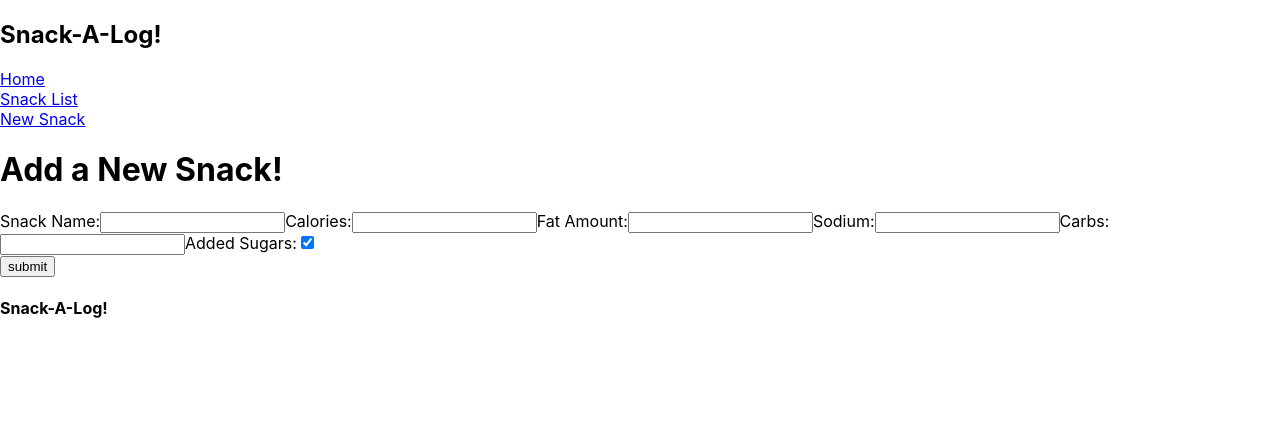
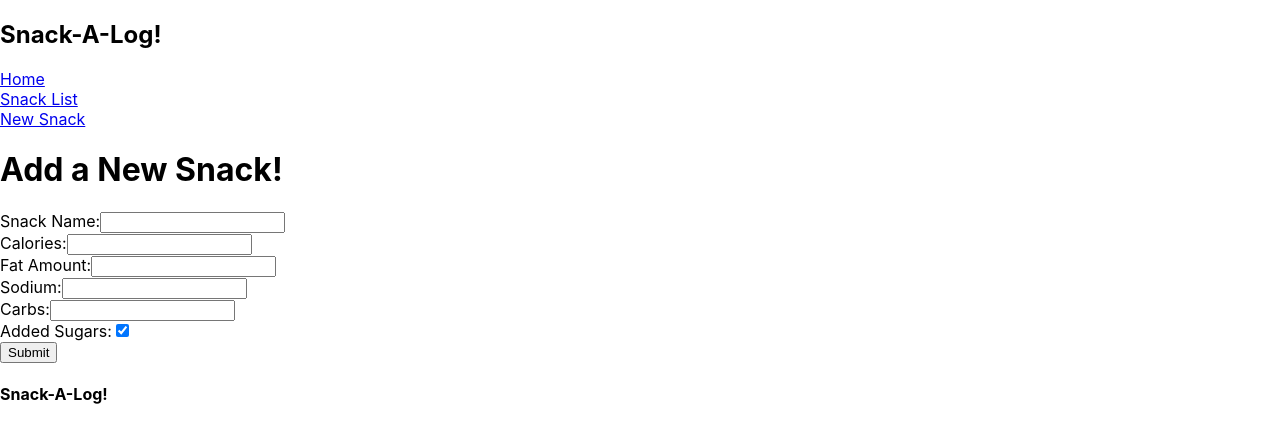
Before and after one commit to Mckoy-93/Snack-A-Log-Front-End, a React (Create React App) app in the folder snack-a-log-front-end/: page /snacks/new in a window 1280 px wide. Shown: the top 442 px of the page. Built offline with nearby package versions, Linux system fonts and the light colour scheme.

Commit message:
some formatting

```diff
--- a/snack-a-log-front-end/src/Components/NewSnack.js
+++ b/snack-a-log-front-end/src/Components/NewSnack.js
@@ -54,6 +54,7 @@ export default function NewSnack() {
         onChange={handleTextChange}
         id='name'
         />
+        <br/>
         <label>Calories:</label>
         <input
             type="number"
@@ -61,6 +62,7 @@ export default function NewSnack() {
             onChange={handleTextChange}
             id='calories'
             />
+            <br/>
             <label>Fat Amount:</label>
             <input
                 type='number'
@@ -68,6 +70,7 @@ export default function NewSnack() {
                 onChange={handleTextChange}
                 id='fat'
                 />
+                <br/>
             <label>Sodium:</label>
             <input
                 type='number'
@@ -75,6 +78,7 @@ export default function NewSnack() {
                 onChange={handleTextChange}
                 id='sodium'
                 />
+                <br/>
                 <label>Carbs:</label>
             <input
                 type='number'
@@ -82,6 +86,7 @@ export default function NewSnack() {
                 onChange={handleTextChange}
                 id='carbs'
                 />
+                <br/>
             <label>Added Sugars:</label>
         <input
           name='added_sugars'
@@ -93,7 +98,7 @@ export default function NewSnack() {
 
 
                 <br></br>
-                <input type='submit' value='submit'/>
+                <input type='submit' value='Submit'/>
   </form>
   )
 }
```
